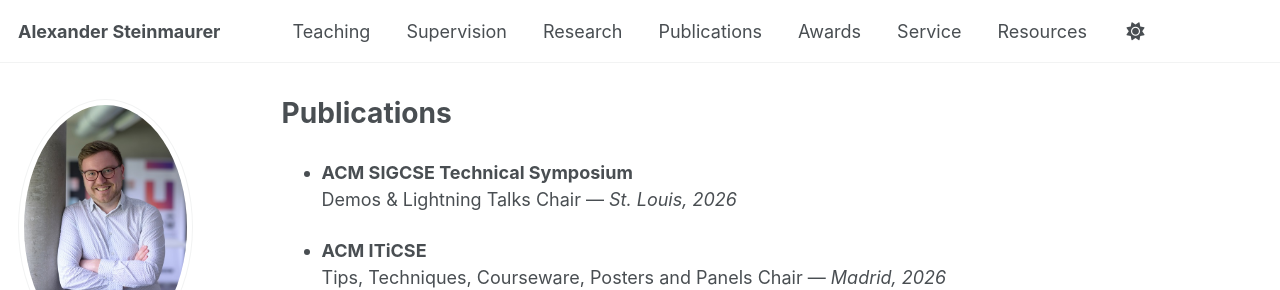
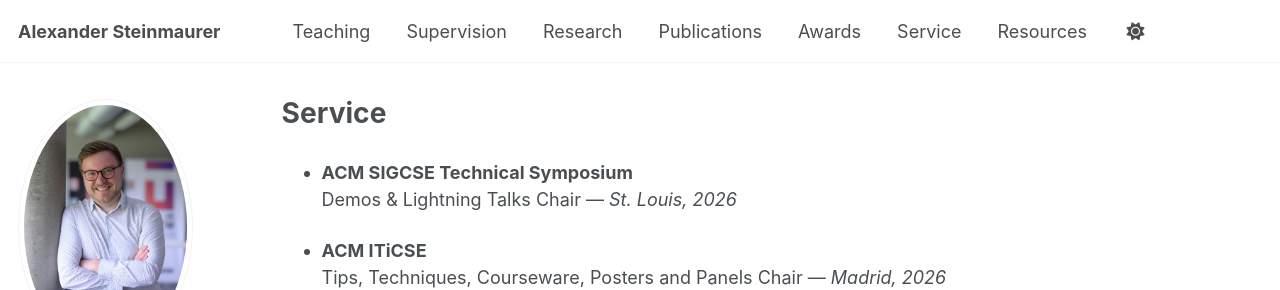
Before and after one commit to xstone93/xstone93.github.io, a Jekyll site: the page built from _pages/service.md, in a window 1280 px wide and 900 px high. Shown: the top 290 px of the window. Built offline with Jekyll 4.4.1, drawn with Linux system fonts in a browser that asks for light colours; some web fonts are replaced; a script that is not in the unit is left out.

Commit message:
Fixing a few last errors

```diff
--- a/_data/navigation.yml
+++ b/_data/navigation.yml
@@ -21,7 +21,7 @@ main:
     url: /publications/
 
   - title: "Awards"
-    url: /year-archive/
+    url: /awards/
 
   - title: "Service"
     url: /service/
--- a/_pages/service.md
+++ b/_pages/service.md
@@ -1,6 +1,6 @@
 ---
-title: "Publications"
-permalink: /publications/
+title: "Service"
+permalink: /service/
 author_profile: true
 ---
 
```
